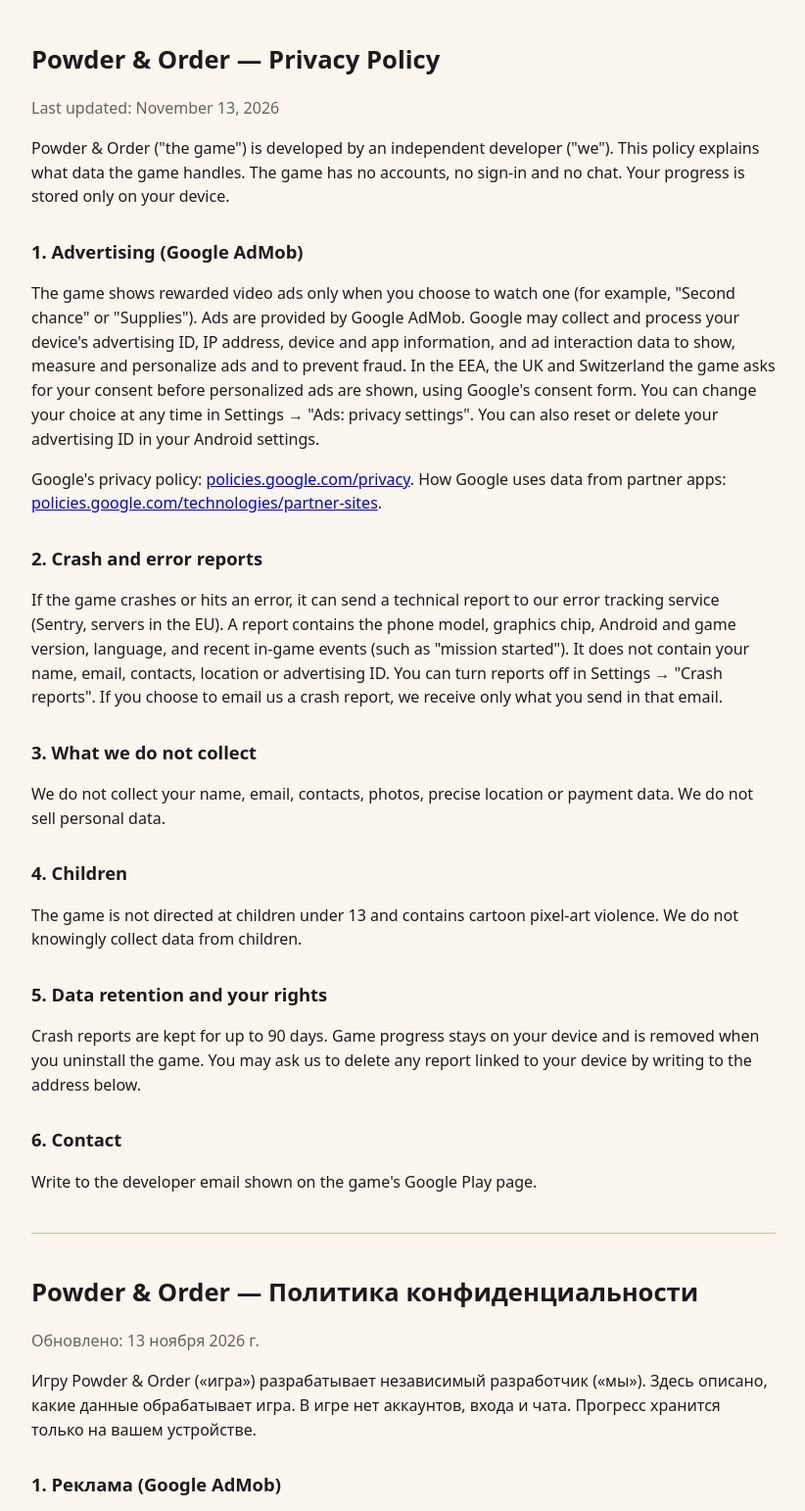
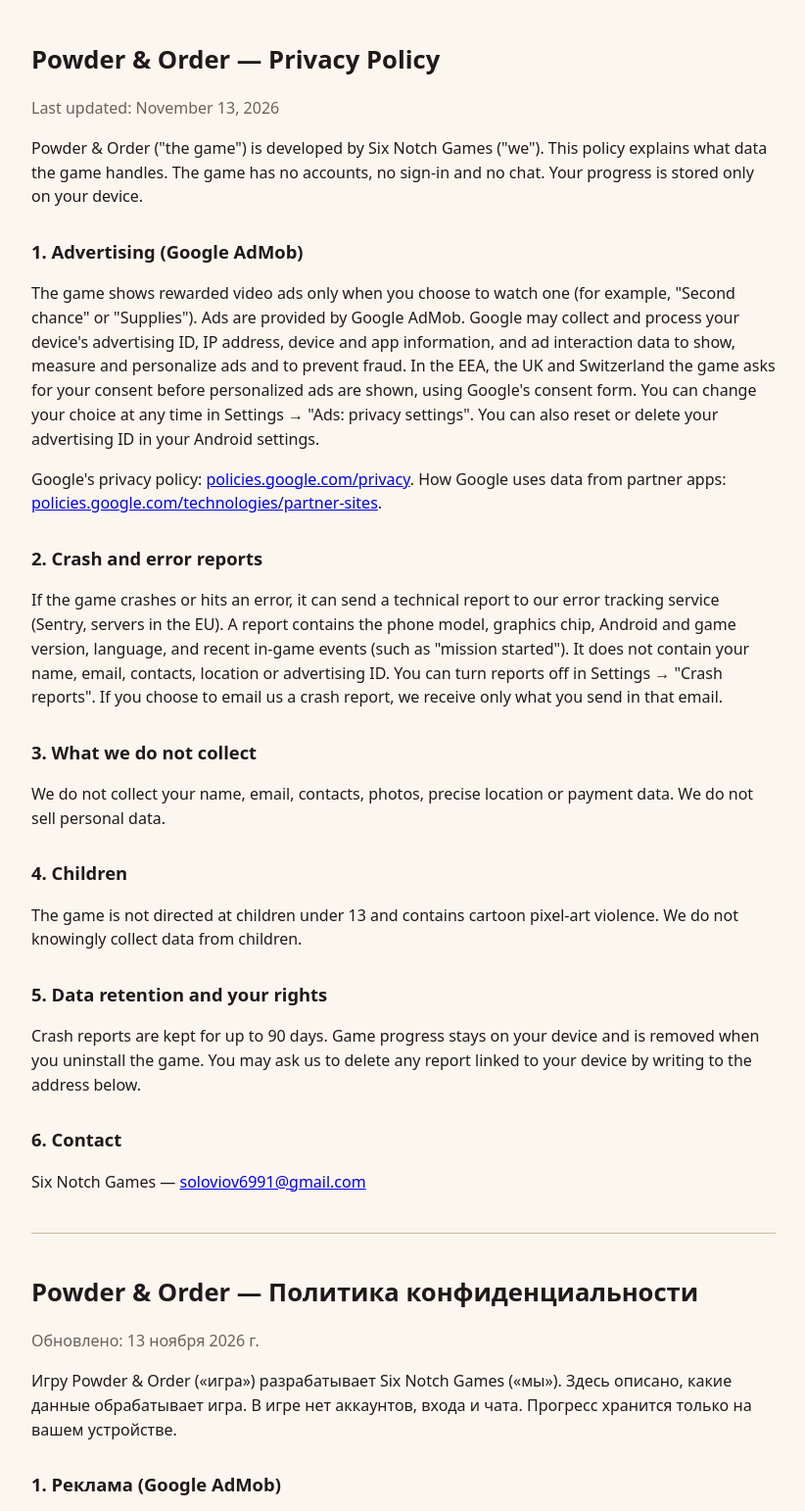
Before and after one commit to vladis-tech/vladis-tech.github.io, a plain HTML site: page privacy-policy.html in a window 1280 px wide. Shown: the top 1542 px of the page at 98% size, without its empty margins (228-1050 px from the left). Drawn offline with Linux system fonts and the light colour scheme.

Commit message:
Developer name and contact email
Co-Authored-By: Claude Opus 5.5 <noreply@anthropic.com>
Claude-Session: https://claude.ai/code/session_01CrVhRKm7KrtbjASs3MucgY

```diff
--- a/privacy-policy.html
+++ b/privacy-policy.html
@@ -16,7 +16,7 @@
 <h1>Powder &amp; Order — Privacy Policy</h1>
 <p class="muted">Last updated: November 13, 2026</p>
 
-<p>Powder &amp; Order ("the game") is developed by an independent developer ("we"). This policy explains what data the game handles.
+<p>Powder &amp; Order ("the game") is developed by Six Notch Games ("we"). This policy explains what data the game handles.
 The game has no accounts, no sign-in and no chat. Your progress is stored only on your device.</p>
 
 <h2>1. Advertising (Google AdMob)</h2>
@@ -46,14 +46,14 @@ If you choose to email us a crash report, we receive only what you send in that
 You may ask us to delete any report linked to your device by writing to the address below.</p>
 
 <h2>6. Contact</h2>
-<p>Write to the developer email shown on the game's Google Play page.</p>
+<p>Six Notch Games — <a href="mailto:soloviov6991@gmail.com">soloviov6991@gmail.com</a></p>
 
 <hr>
 
 <h1 lang="ru">Powder &amp; Order — Политика конфиденциальности</h1>
 <p class="muted">Обновлено: 13 ноября 2026 г.</p>
 
-<p>Игру Powder &amp; Order («игра») разрабатывает независимый разработчик («мы»). Здесь описано, какие данные обрабатывает игра.
+<p>Игру Powder &amp; Order («игра») разрабатывает Six Notch Games («мы»). Здесь описано, какие данные обрабатывает игра.
 В игре нет аккаунтов, входа и чата. Прогресс хранится только на вашем устройстве.</p>
 
 <h2>1. Реклама (Google AdMob)</h2>
@@ -82,6 +82,6 @@ You may ask us to delete any report linked to your device by writing to the addr
 Вы можете попросить удалить отчёты, связанные с вашим устройством, написав нам по адресу ниже.</p>
 
 <h2>6. Контакты</h2>
-<p>Пишите на почту разработчика, указанную на странице игры в Google Play.</p>
+<p>Six Notch Games — <a href="mailto:soloviov6991@gmail.com">soloviov6991@gmail.com</a></p>
 </body>
 </html>
```
Also changed, not shown: index.html (+2 -1 lines).
